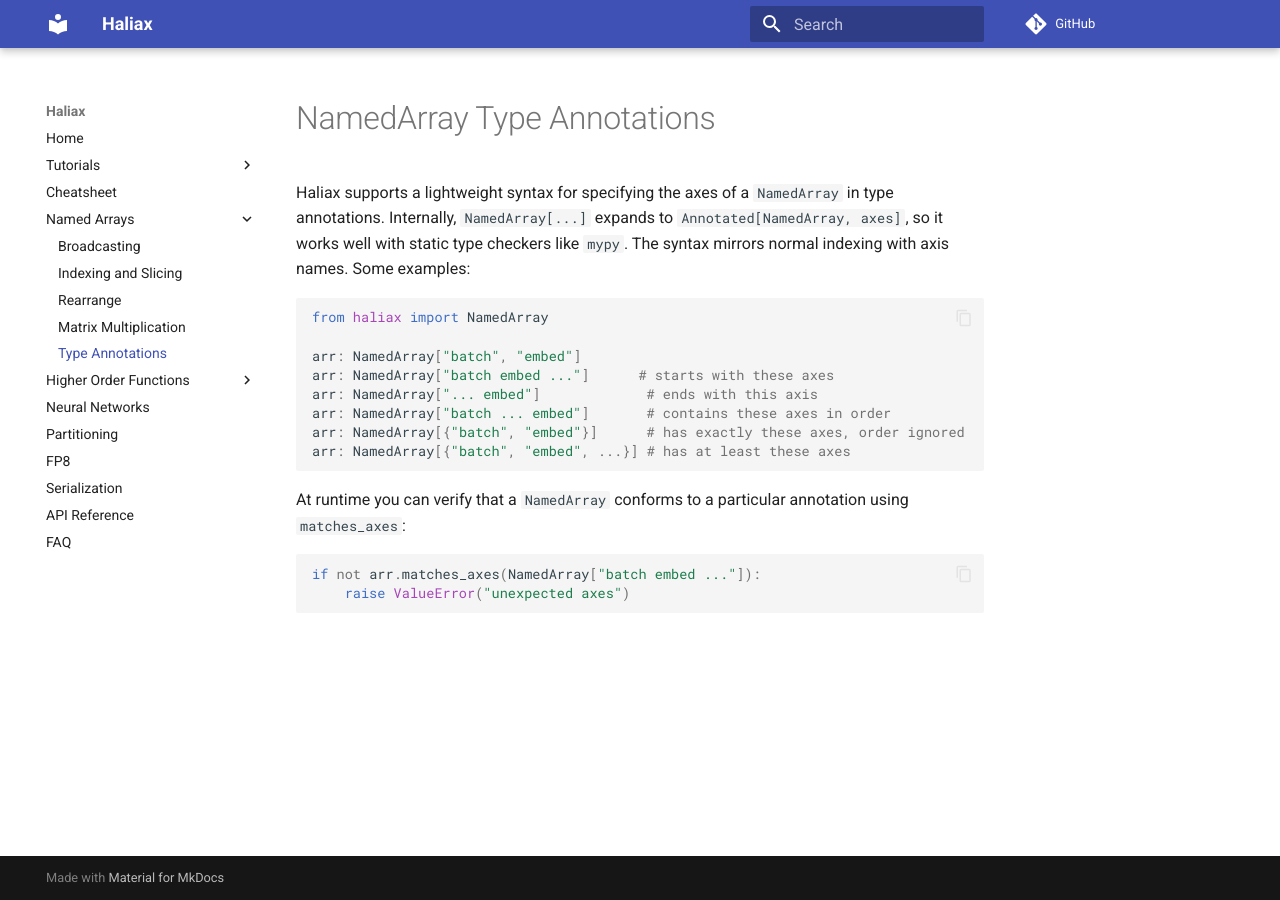
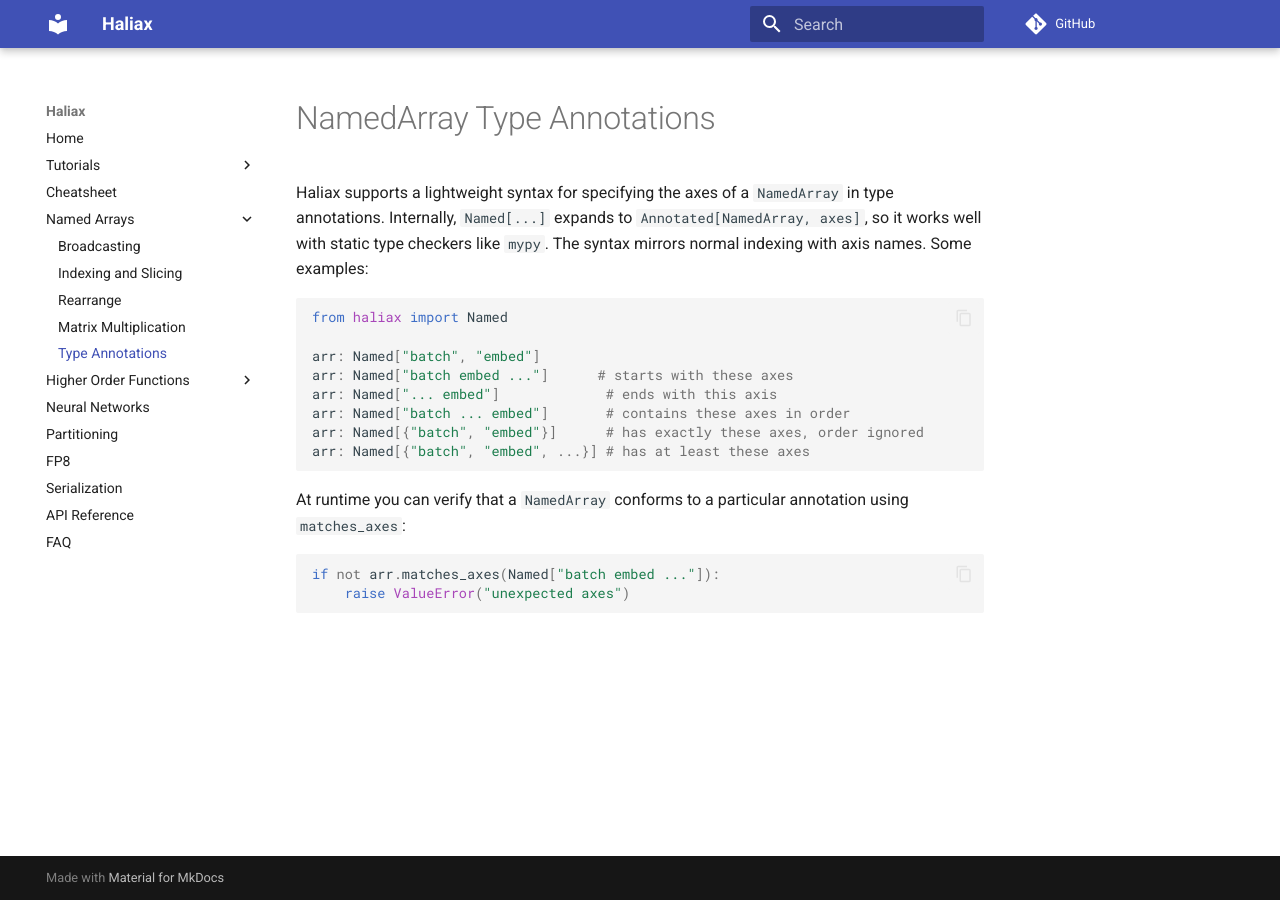
Before and after one commit to stanford-crfm/haliax, an MkDocs documentation site: the page built from docs/typing.md, in a window 1280 px wide. Built offline with MkDocs 1.6.1 and Material for MkDocs 9.7.7, drawn with Linux system fonts in a browser that asks for light colours; comment, search, counter and statistics services are not loaded.

Commit message:
Run pre-commit

````diff
--- a/docs/typing.md
+++ b/docs/typing.md
@@ -1,25 +1,25 @@
 # NamedArray Type Annotations
 
 Haliax supports a lightweight syntax for specifying the axes of a `NamedArray`
-in type annotations.  Internally, `NamedArray[...]` expands to
+in type annotations.  Internally, `Named[...]` expands to
 `Annotated[NamedArray, axes]`, so it works well with static type checkers like
 ``mypy``.  The syntax mirrors normal indexing with axis names.  Some examples:
 
 ```python
-from haliax import NamedArray
+from haliax import Named
 
-arr: NamedArray["batch", "embed"]
-arr: NamedArray["batch embed ..."]      # starts with these axes
-arr: NamedArray["... embed"]             # ends with this axis
-arr: NamedArray["batch ... embed"]       # contains these axes in order
-arr: NamedArray[{"batch", "embed"}]      # has exactly these axes, order ignored
-arr: NamedArray[{"batch", "embed", ...}] # has at least these axes
+arr: Named["batch", "embed"]
+arr: Named["batch embed ..."]      # starts with these axes
+arr: Named["... embed"]             # ends with this axis
+arr: Named["batch ... embed"]       # contains these axes in order
+arr: Named[{"batch", "embed"}]      # has exactly these axes, order ignored
+arr: Named[{"batch", "embed", ...}] # has at least these axes
 ```
 
 At runtime you can verify that a `NamedArray` conforms to a particular
 annotation using `matches_axes`:
 
 ```python
-if not arr.matches_axes(NamedArray["batch embed ..."]):
+if not arr.matches_axes(Named["batch embed ..."]):
     raise ValueError("unexpected axes")
 ```
--- a/src/haliax/__init__.py
+++ b/src/haliax/__init__.py
@@ -42,6 +42,7 @@ from .axis import (
 from .core import (
     NamedArrayAxesSpec,
     NamedArrayAxes,
+    Named,
     NamedArray,
     NamedOrNumeric,
     are_shape_checks_enabled,
@@ -930,6 +931,7 @@ __all__ = [
     "axis_size",
     "NamedArrayAxesSpec",
     "NamedArrayAxes",
+    "Named",
     "NamedArray",
     "broadcast_to",
     "broadcast_axis",
````
Also changed, not shown: 4 other files.
